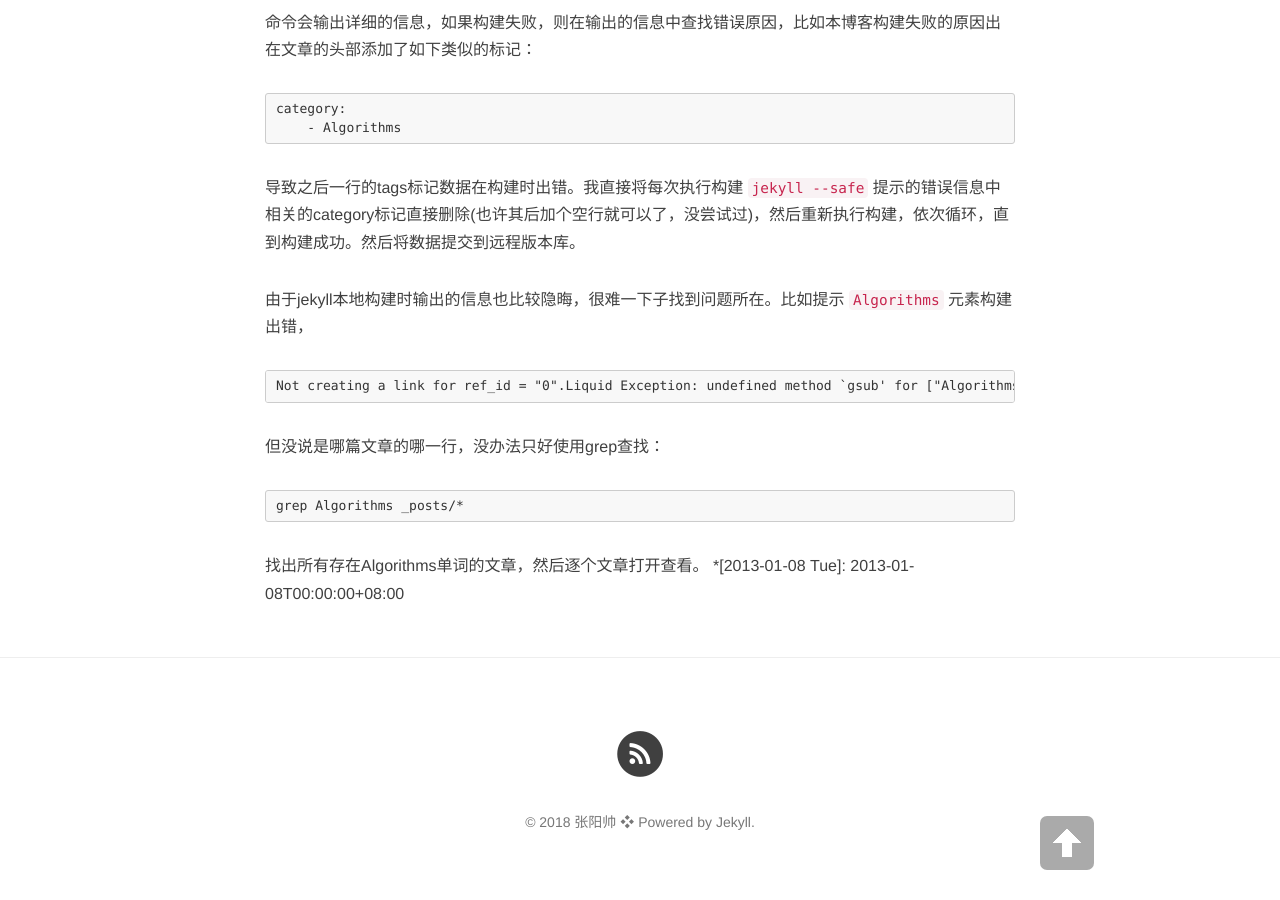
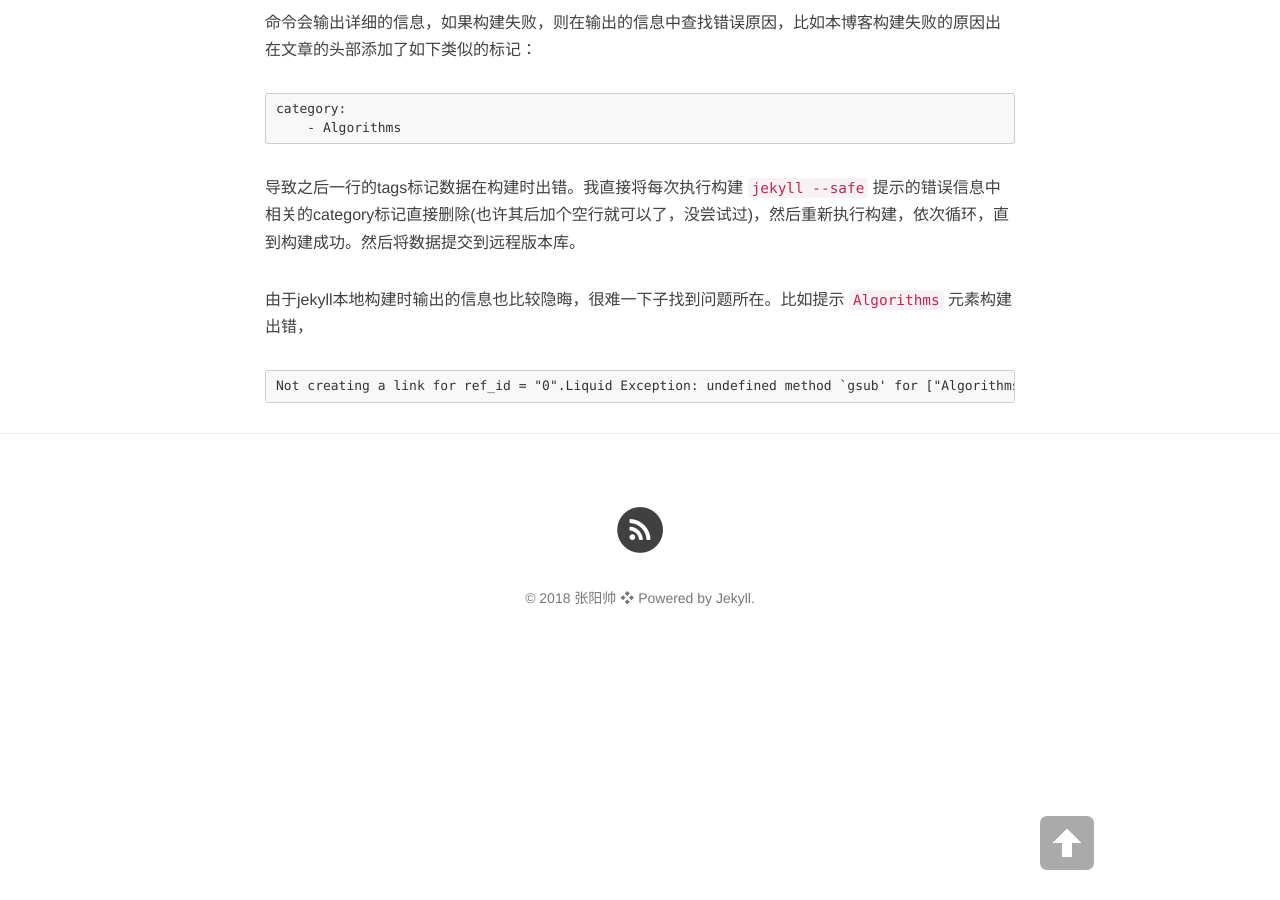
Before and after one commit to zhangys2007/zhangys2007.github.io, a Jekyll site: the page built from fix-github-pages-builds-failed.md, in a window 1280 px wide and 900 px high, scrolled down 1227 px. Built offline with Jekyll 4.4.1, drawn with Linux system fonts in a browser that asks for light colours; nearby versions of some CDN libraries; our own code applies the rules of GitHub Pages for plain Markdown files.

```diff
--- a/_config.yml
+++ b/_config.yml
@@ -4,7 +4,7 @@ header-img: "img/green.jpg"
 tagline: "cn"
 description: "这是我的博客"  # 一句话描述你的博客
 baseurl: ""
-url: "http://cnfeat"  # 此处填写你的博客地址
+url: "https://zhangys2007.github.io/"  # 此处填写你的博客地址
 
 # About/contact
 owner:
--- a/fix-github-pages-builds-failed.md
+++ b/fix-github-pages-builds-failed.md
@@ -33,12 +33,3 @@
 由于jekyll本地构建时输出的信息也比较隐晦，很难一下子找到问题所在。比如提示 `Algorithms` 元素构建出错，
 
     Not creating a link for ref_id = "0".Liquid Exception: undefined method `gsub' for ["Algorithms"]:Array in post
-
-
-但没说是哪篇文章的哪一行，没办法只好使用grep查找：
-
-    grep Algorithms _posts/*
-
-
-找出所有存在Algorithms单词的文章，然后逐个文章打开查看。
-  *[2013-01-08 Tue]: 2013-01-08T00:00:00+08:00
```
